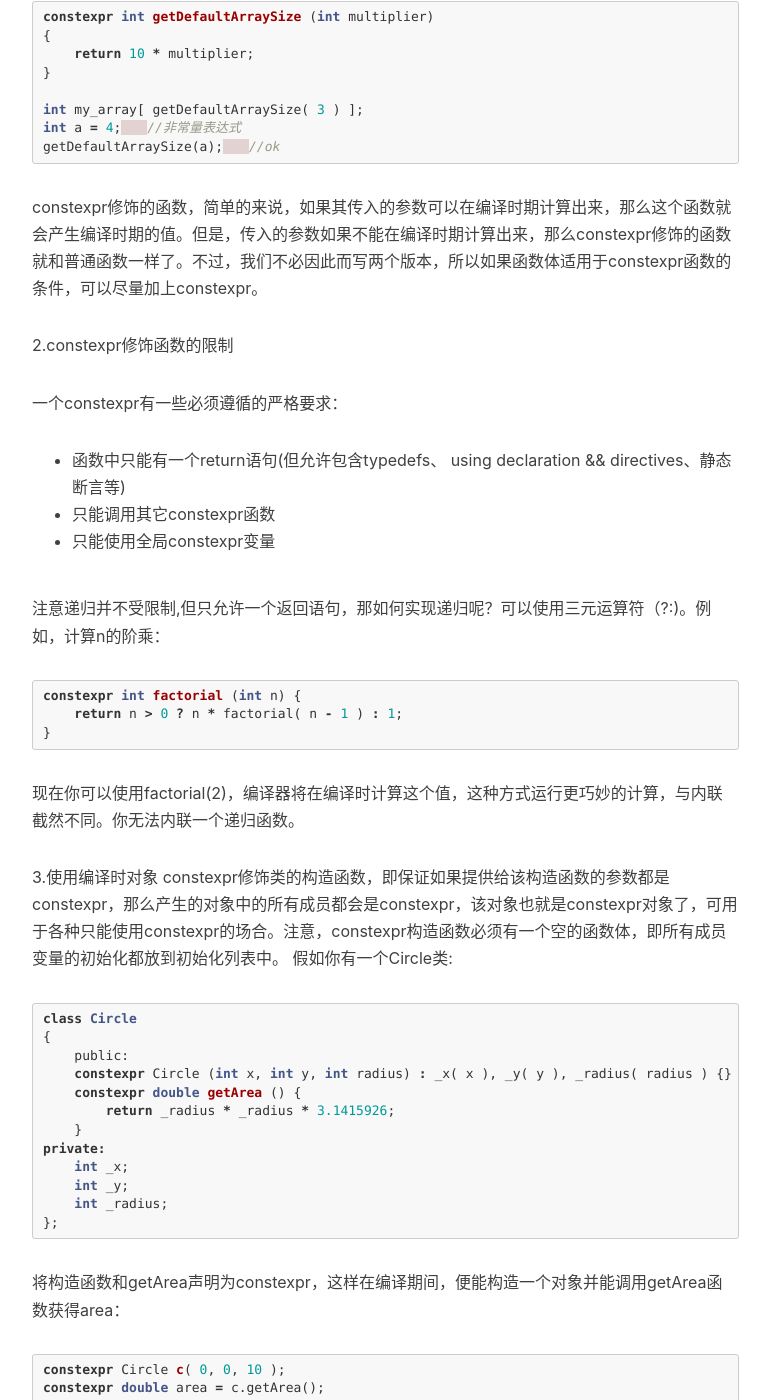
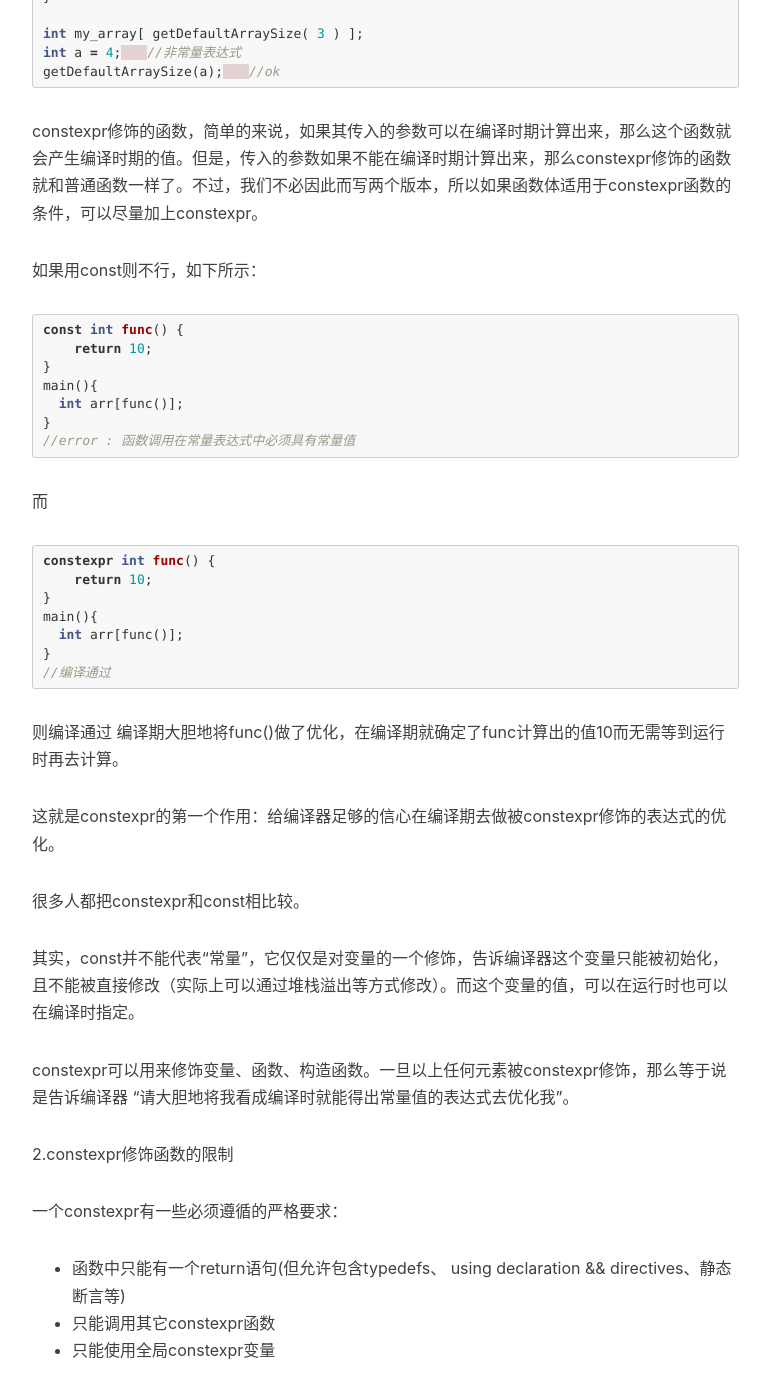
Before and after one commit to VeitchKyrie/VeitchKyrie.github.io, a Jekyll site: the page built from _posts/2020-02-18-C++11 constexpr使用.md, in a window 1280 px wide and 1400 px high, scrolled down 1176 px. Shown: the whole window, without its empty margins (233-1003 px from the left). Built offline with Jekyll 4.4.1, drawn with Linux system fonts in a browser that asks for light colours; nearby versions of some CDN libraries; our own code applies the rules of GitHub Pages for plain Markdown files; comment, search, counter and statistics services are not loaded; some of the changed text lies outside the part shown.

Commit message:
[update the previous note]
Signed-off-by: uidq1459 <Qiyu.Wu@desay-svautomotive.com>

````diff
--- a/_posts/2020-02-18-C++11 constexpr使用.md
+++ b/_posts/2020-02-18-C++11 constexpr使用.md
@@ -1,3 +1,16 @@
+---
+layout:     post
+title:      [C++11] constexpr使用
+subtitle:   constexpr的使用以及和const的区别
+date:       2020-02-18
+author:     VK
+catalog: true
+tags:
+    - C++
+---
+
+
+
 #[C++11 constexpr使用](https://www.cnblogs.com/DswCnblog/p/6513310.html)
 
 C++11为了提高代码执行效率做了一些改善。这种改善之一就是:生成常量表达式，允许程序利用编译时的计算能力。假如你熟悉模板元编程，你将发现constexpr使这一切变得更加简单。constexpr使我们很容易利用上编译时编程的优势。
@@ -34,6 +47,41 @@ getDefaultArraySize(a);　　//ok
 ```
 
 constexpr修饰的函数，简单的来说，如果其传入的参数可以在编译时期计算出来，那么这个函数就会产生编译时期的值。但是，传入的参数如果不能在编译时期计算出来，那么constexpr修饰的函数就和普通函数一样了。不过，我们不必因此而写两个版本，所以如果函数体适用于constexpr函数的条件，可以尽量加上constexpr。
+
+ 如果用const则不行，如下所示：
+
+```c++
+const int func() {
+    return 10;
+}
+main(){
+  int arr[func()];
+}
+//error : 函数调用在常量表达式中必须具有常量值
+```
+
+而
+
+```c++
+constexpr int func() {
+    return 10;
+}
+main(){
+  int arr[func()];
+}
+//编译通过
+```
+
+则编译通过
+编译期大胆地将func()做了优化，在编译期就确定了func计算出的值10而无需等到运行时再去计算。
+
+这就是constexpr的第一个作用：给编译器足够的信心在编译期去做被constexpr修饰的表达式的优化。
+
+很多人都把constexpr和const相比较。
+
+其实，const并不能代表“常量”，它仅仅是对变量的一个修饰，告诉编译器这个变量只能被初始化，且不能被直接修改（实际上可以通过堆栈溢出等方式修改）。而这个变量的值，可以在运行时也可以在编译时指定。
+
+constexpr可以用来修饰变量、函数、构造函数。一旦以上任何元素被constexpr修饰，那么等于说是告诉编译器 “请大胆地将我看成编译时就能得出常量值的表达式去优化我”。
 
 
 
````
